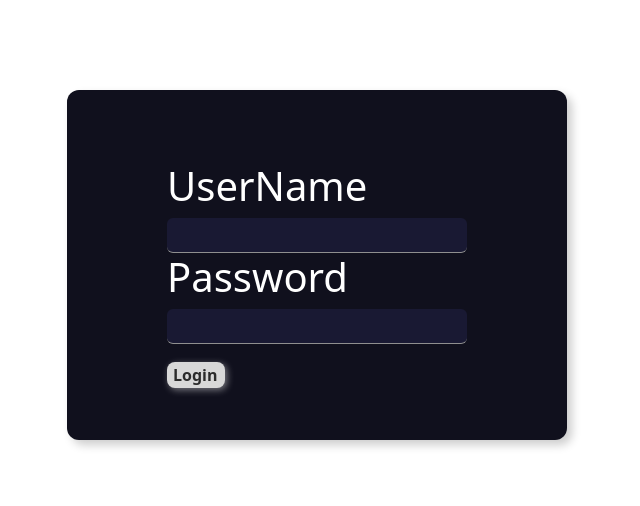
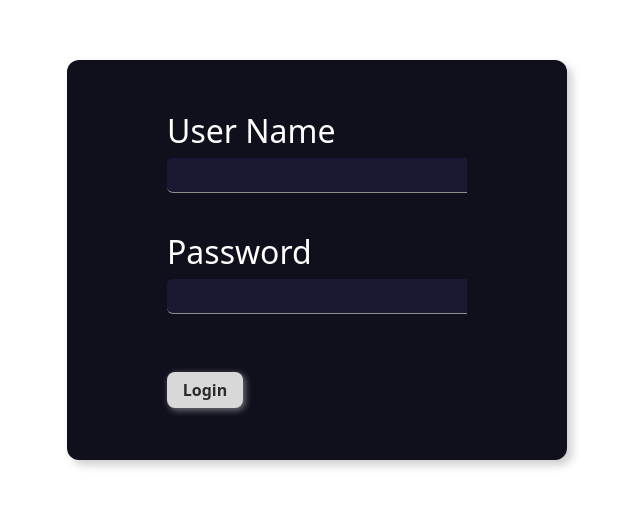
Before and after one commit to Cansinyrkl/todo-app, a React (Create React App) app: page / in a window 1280 px wide. Shown: the part 170-676 px from the top of the page, without its empty margins (323-963 px from the left). Built offline with nearby package versions, Linux system fonts and the light colour scheme.

Commit message:
login page ui desing changed.

```diff
--- a/src/App.css
+++ b/src/App.css
@@ -15,18 +15,12 @@ h1 {
   justify-content: center;
   align-items: center;
 }
-.content-container {
-  width: 500px;
-  height: 350px;
-}
 .form-container {
   display: flex;
   justify-content: center;
   align-items: center;
   width: 500px;
-  height: 350px;
-  margin-top: 5px;
-  padding-top: 20px;
+  height: 400px;
   border-radius: 12px;
   display: flex;
   justify-content: center;
@@ -34,10 +28,48 @@ h1 {
   background-color: #10101d;
   box-shadow: 5px 5px 10px rgba(0, 0, 0, 0.199);
 }
+.popup {
+  color: black;
+  position: absolute;
+  top: 90%;
+  left: 86%;
+  width: 200px;
+  border: 1px solid red;
+  border-radius: 12px;
+  padding: 10px;
+  display: flex;
+  flex-direction: column;
+}
+
+.gg-check {
+  box-sizing: border-box;
+  position: relative;
+  display: block;
+  transform: scale(var(--ggs, 1));
+  width: 22px;
+  height: 22px;
+  border: 2px solid transparent;
+  border-radius: 100px;
+}
+.gg-check::after {
+  content: "";
+  display: block;
+  box-sizing: border-box;
+  position: absolute;
+  left: 3px;
+  top: -1px;
+  width: 6px;
+  height: 10px;
+  border-width: 0 2px 2px 0;
+  border-style: solid;
+  transform-origin: bottom left;
+  transform: rotate(45deg);
+}
 
 .LoginContainer {
   display: flex;
   flex-direction: column;
+  color: white;
 }
 
 .subtitle {
@@ -64,16 +96,19 @@ input {
   box-shadow: 2px 2px 7px #ffffff70;
   background: #d8d8d8;
   color: rgba(0, 0, 0, 0.8);
-  text-align: center;
-  width: 58px;
+
+  width: 76px;
+  height: 36px;
   font-weight: 800;
-  transition: all 1s;
+  transition: all 0.5s;
   display: flex;
+  justify-content: center;
+  align-items: center;
   margin-top: 18px;
 }
 
 .submit-btn:hover {
-  color: rgb(255, 255, 255);
+  color: rgb(129, 129, 129);
   box-shadow: none;
 }
 
@@ -113,10 +148,20 @@ ul {
   overflow: auto;
 }
 .edit-container {
-  border-radius: 10px;
-  width: 300px;
-  height: 100px;
+  border-radius: 8px;
+  width: 640px;
+  height: 600px;
+  background-color: #10101d;
   padding: 24px;
+  overflow: auto;
+}
+.edit-container {
+  border-radius: 8px;
+  width: 640px;
+  height: 600px;
+  background-color: #10101d;
+  padding: 24px;
+  overflow: auto;
 }
 #FontAwesomeIco {
   position: absolute;
@@ -164,6 +209,12 @@ ul {
   cursor: pointer;
   display: flex;
   box-shadow: 0 0 12px 0 var(--add-button-shadow);
+  transition: background-color 0.5s;
+}
+
+.submit-task:disabled {
+  background-color: #191933;
+  cursor: default;
 }
 .task-form {
   display: flex;
@@ -203,6 +254,7 @@ ul {
   padding: 8px;
   text-decoration: none;
 }
+
 .task-list-item input {
   width: 16px;
   height: 16px;
@@ -257,12 +309,13 @@ ul {
   margin-left: 526px;
   border-radius: 10px;
   border: 1px solid;
+  padding: 8px;
   background-color: #10101d;
   color: white;
 }
 
 .emty {
-  margin-left: 280px;
+  margin-left: 320px;
 }
 
 .delete-btn {
@@ -307,3 +360,15 @@ ul {
   width: 350px;
   display: flex;
 }
+
+.error-style {
+  position: absolute;
+  bottom: -22px;
+  left: 0;
+  color: #ff3232;
+}
+
+.input-group {
+  position: relative;
+  margin-bottom: 40px;
+}
--- a/src/components/login/Login.jsx
+++ b/src/components/login/Login.jsx
@@ -10,7 +10,6 @@ const Login = () => {
 
   return (
     <div class="flex-container">
-      <div class="content-container">
       <div class="form-container">
         <Formik
           initialValues={{ username: "", password: "" }}
@@ -35,10 +34,7 @@ const Login = () => {
             );
             if (checkUser) {
               navigate("/todo");
-                sessionStorage.setItem(
-                  "userInfo",
-                  JSON.stringify(checkUser.id)
-                );
+              sessionStorage.setItem("userInfo", JSON.stringify(checkUser.id));
             }
           }}
         >
@@ -50,9 +46,9 @@ const Login = () => {
             handleBlur,
             handleSubmit,
           }) => (
-              <div className="LoginContainer">
-                <form onSubmit={handleSubmit}>
-                  <h1>UserName</h1>
+            <form onSubmit={handleSubmit} className="LoginContainer">
+              <h2>User Name</h2>
+              <div className="input-group">
                 <input
                   className="username"
                   type="text"
@@ -61,8 +57,12 @@ const Login = () => {
                   onBlur={handleBlur}
                   value={values.username}
                 />
+                <div className="error-style">
                   {errors.username && touched.username && errors.username}
-                  <h1>Password</h1>
+                </div>
+              </div>
+              <h2>Password</h2>
+              <div className="input-group">
                 <input
                   className="password"
                   type="password"
@@ -71,15 +71,16 @@ const Login = () => {
                   onBlur={handleBlur}
                   value={values.password}
                 />
+                <div className="error-style">
                   {errors.password && touched.password && errors.password}
+                </div>
+              </div>
               <button type="submit" class="submit-btn">
                 Login
               </button>
             </form>
-              </div>
           )}
         </Formik>
-        </div>
       </div>
     </div>
   );
```
Lines whose indentation alone changed are shown as unchanged.
